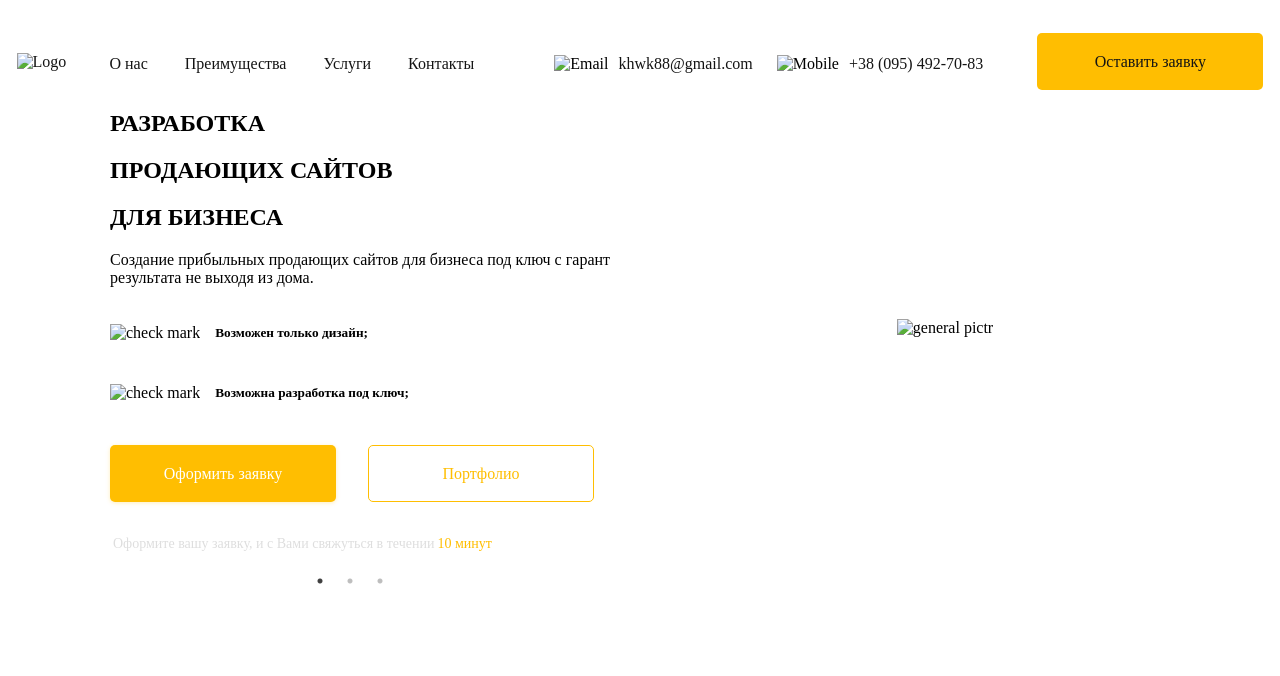
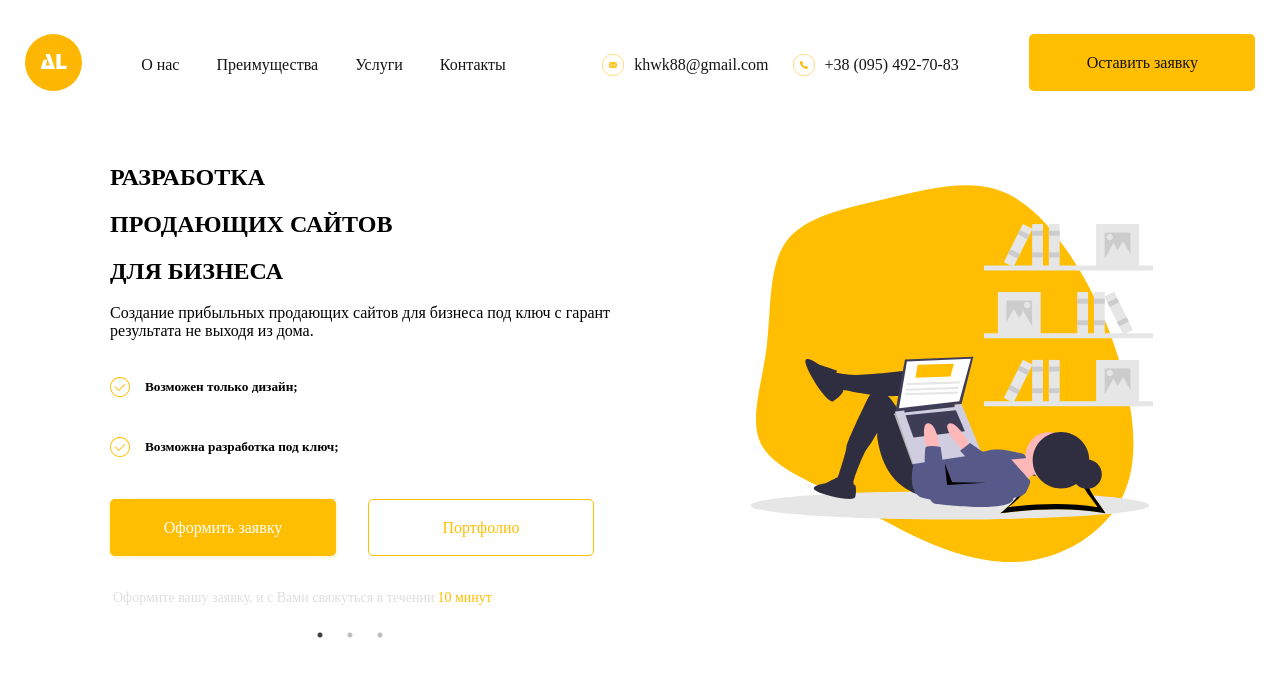
Before and after one commit to Antonio-DevOps/UX-UI-Custom-Design, a website: page index.html in a window 1280 px wide. Drawn offline with nearby package versions, Linux system fonts and the light colour scheme; files that its build step writes are made by us from their sources; the site is published under a folder, as on GitHub Pages, so addresses that start at the root find nothing; files whose address does not match are found by name.

Commit message:
Update index.html

```diff
--- a/index.html
+++ b/index.html
@@ -17,7 +17,7 @@
 <body>
     <header class="container nav">
         <div class="container-logo">
-            <a href="#"><img src="/img/logo.svg" alt="Logo">
+            <a href="#"><img src="img/logo.svg" alt="Logo">
             </a>
         </div>
         <ul class="nav_list">
@@ -28,10 +28,10 @@
         </ul>
         <ul class="nav_contact">
             <li class="nav_info">
-            <img src="/img/email.svg" alt="Email" class="img_info" >
+            <img src="img/email.svg" alt="Email" class="img_info" >
             <a href="#"> khwk88@gmail.com</a></li>
             <li class="nav_info">
-            <img src="/img/fone.svg" alt="Mobile" class="img_info" >
+            <img src="img/fone.svg" alt="Mobile" class="img_info" >
             <a href="#"> +38 (095) 492-70-83</a></li>
         </ul>
         <a href="#" class="nav_order">Оставить заявку</a>
@@ -49,11 +49,11 @@
                         </div>
                         <div class="title_function">
                             <div class="title_subFunction">
-                                <img  class="title_subImg" src="/img/check_mark.svg" alt="check mark">
+                                <img  class="title_subImg" src="img/check_mark.svg" alt="check mark">
                                 <h5>Возможен только дизайн;</h5>
                             </div>
                             <div class="title_subFunction">
-                                <img class="title_subImg" src="/img/check_mark.svg" alt="check mark">
+                                <img class="title_subImg" src="img/check_mark.svg" alt="check mark">
                                 <h5>Возможна разработка под ключ;</h5>
                             </div>
                             <div class="btn_offer">
@@ -74,11 +74,11 @@
                         </div>
                         <div class="title_function">
                             <div class="title_subFunction">
-                                <img  class="title_subImg" src="/img/check_mark.svg" alt="check mark">
+                                <img  class="title_subImg" src="img/check_mark.svg" alt="check mark">
                                 <h5>Возможен только дизайн;</h5>
                             </div>
                             <div class="title_subFunction">
-                                <img class="title_subImg" src="/img/check_mark.svg" alt="check mark">
+                                <img class="title_subImg" src="img/check_mark.svg" alt="check mark">
                                 <h5>Возможна разработка под ключ;</h5>
                             </div>
                             <div class="btn_offer">
@@ -99,11 +99,11 @@
                         </div>
                         <div class="title_function">
                             <div class="title_subFunction">
-                                <img  class="title_subImg" src="/img/check_mark.svg" alt="check mark">
+                                <img  class="title_subImg" src="img/check_mark.svg" alt="check mark">
                                 <h5>Возможен только дизайн;</h5>
                             </div>
                             <div class="title_subFunction">
-                                <img class="title_subImg" src="/img/check_mark.svg" alt="check mark">
+                                <img class="title_subImg" src="img/check_mark.svg" alt="check mark">
                                 <h5>Возможна разработка под ключ;</h5>
                             </div>
                             <div class="btn_offer">
@@ -119,7 +119,7 @@
                 </div>
             </div>
             <div class="ba-col-6">
-                <div class="box"><img src="/img/general%20pictr.svg" alt="general pictr"></div>
+                <div class="box"><img src="img/general%20pictr.svg" alt="general pictr"></div>
             </div>
         </div>
     </div>
```
